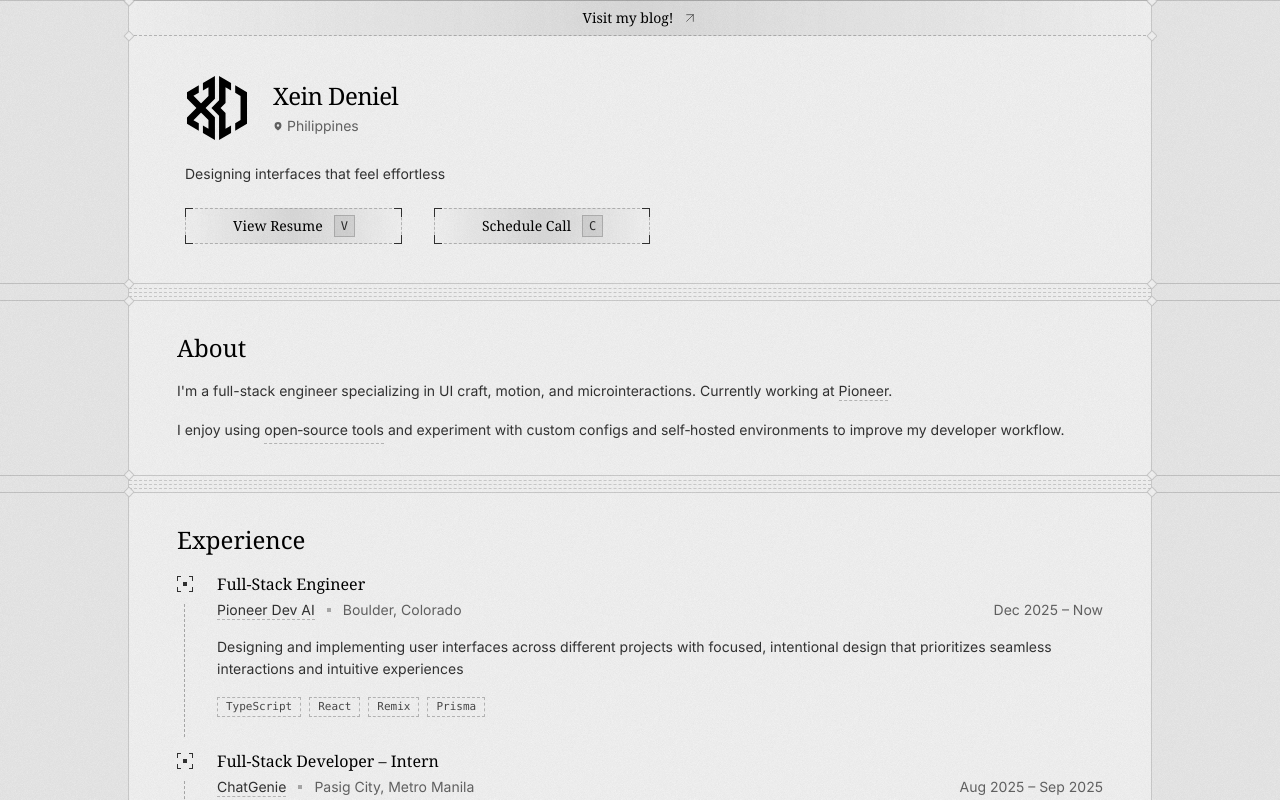
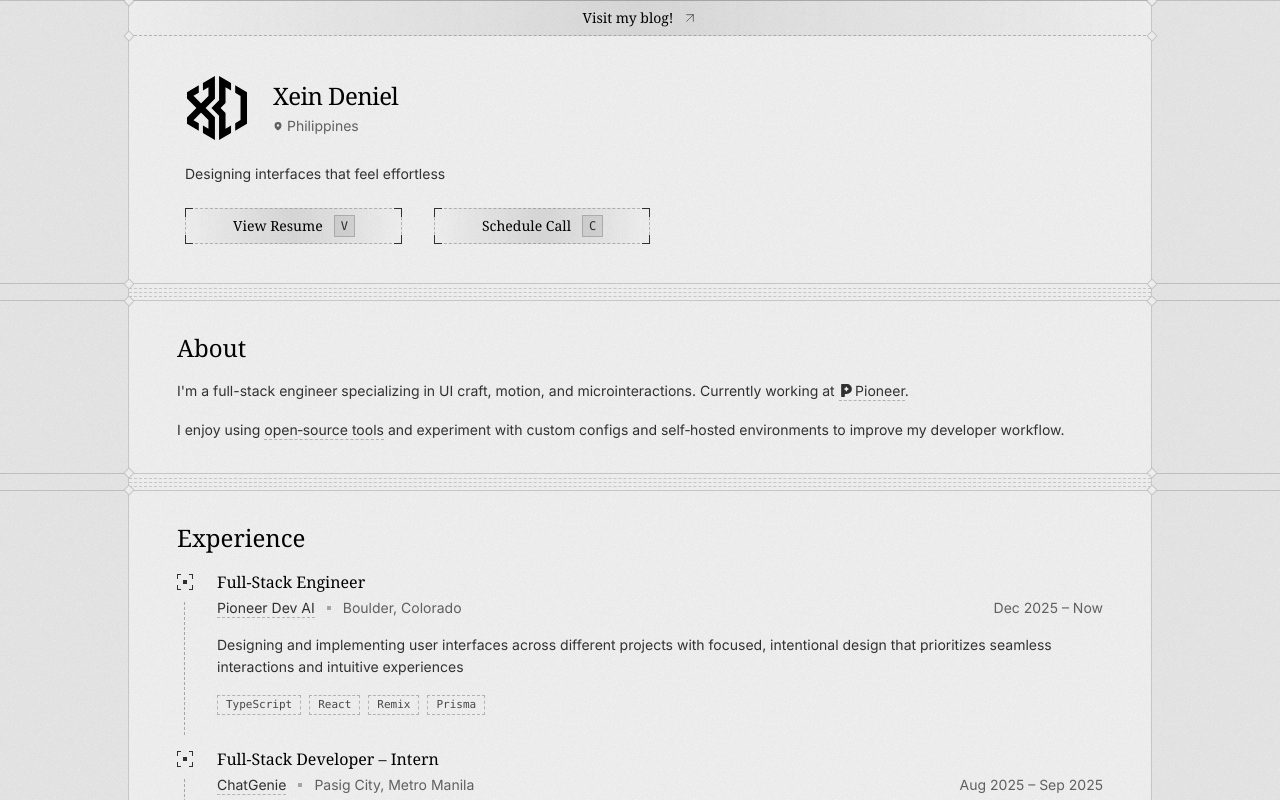
Before and after one commit to xeind/xeind.net, a Next.js app: page / in a window 1280 px wide. Shown: the top 800 px of the page. Built offline with nearby package versions, Linux system fonts and the light colour scheme.

Commit message:
feat: add reusable inline SVG icon for links

```diff
--- a/components/sections/AboutSection.tsx
+++ b/components/sections/AboutSection.tsx
@@ -1,5 +1,5 @@
 import { STACK_SPACING } from "@/lib/config/spacing";
-import InlineLink from "@/components/ui/InlineLink";
+import InlineIcon from "@/components/ui/InlineIcon";
 
 export default function AboutSection() {
   return (
@@ -11,21 +11,29 @@ export default function AboutSection() {
         <p>
           I&apos;m a full-stack engineer specializing in UI craft, motion, and
           microinteractions. Currently working at{" "}
-          <InlineLink href="https://www.pioneerdev.ai/" external>
+          <a
+            href="https://www.pioneerdev.ai/"
+            target="_blank"
+            rel="noopener noreferrer"
+            className="inline border-b border-dashed border-accent/30 pb-px text-accent transition-all hover:border-solid hover:text-tertiary focus-visible:outline-none focus-visible:ring-2 focus-visible:ring-accent focus-visible:ring-offset-2 focus-visible:ring-offset-background"
+          >
+            <InlineIcon src="/projects/pioneer.svg" />
             Pioneer
-          </InlineLink>
+          </a>
           .
         </p>
 
         <p>
           I enjoy using{" "}
-          <InlineLink
+          <a
             href="https://github.com/xeind/dotfiles"
-            external
-            hintLabel="my dotfiles"
+            target="_blank"
+            rel="noopener noreferrer"
+            title="my dotfiles"
+            className="inline border-b border-dashed border-accent/30 pb-px text-accent transition-all hover:border-solid hover:text-tertiary focus-visible:outline-none focus-visible:ring-2 focus-visible:ring-accent focus-visible:ring-offset-2 focus-visible:ring-offset-background"
           >
             open‑source tools
-          </InlineLink>{" "}
+          </a>{" "}
           and experiment with custom configs and self‑hosted environments to
           improve my developer workflow.
         </p>
--- /dev/null
+++ b/components/ui/InlineIcon.tsx
@@ -0,0 +1,26 @@
+interface InlineIconProps {
+  src: string;
+  className?: string;
+}
+
+export default function InlineIcon({
+  src,
+  className = "",
+}: InlineIconProps) {
+  return (
+    <span
+      aria-hidden="true"
+      className={`mr-[0.175rem] ml-[0.175rem] inline-block h-[0.95em] w-[0.78em] align-[-0.08em] bg-current ${className}`}
+      style={{
+        maskImage: `url('${src}')`,
+        WebkitMaskImage: `url('${src}')`,
+        maskRepeat: "no-repeat",
+        WebkitMaskRepeat: "no-repeat",
+        maskSize: "contain",
+        WebkitMaskSize: "contain",
+        maskPosition: "center",
+        WebkitMaskPosition: "center",
+      }}
+    />
+  );
+}
```
